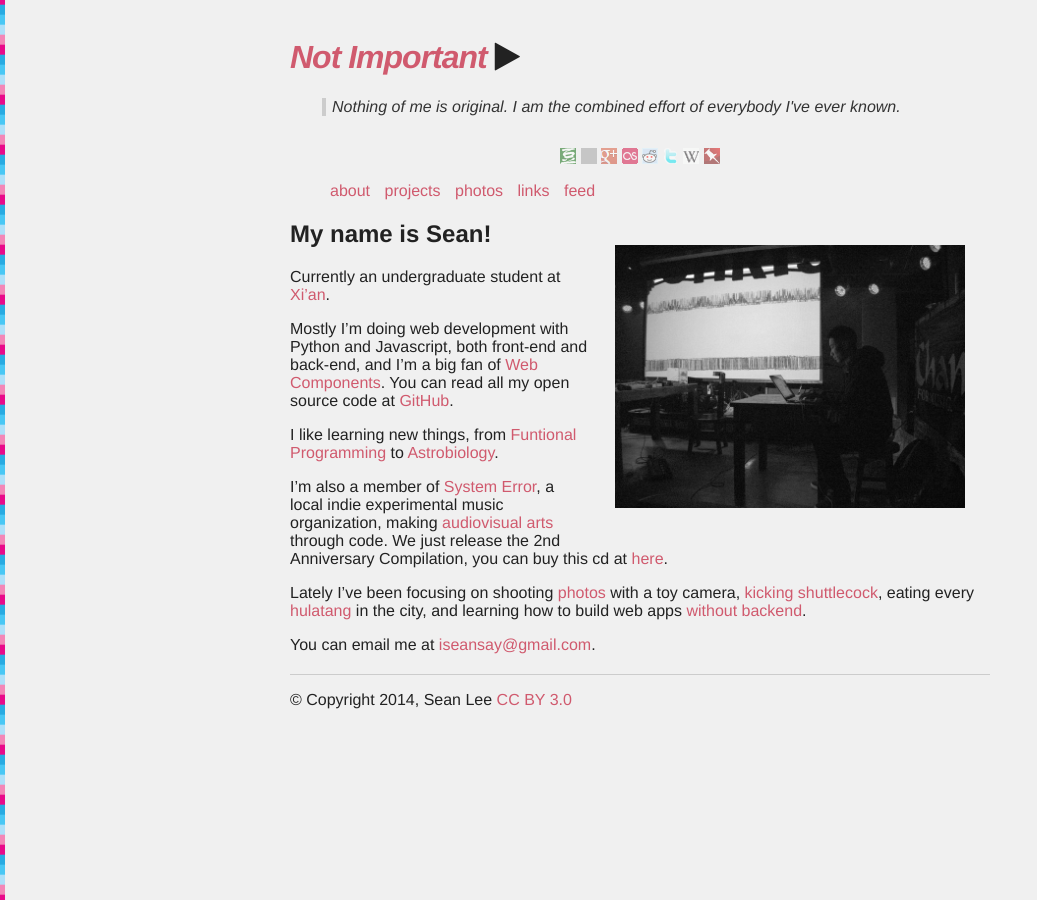
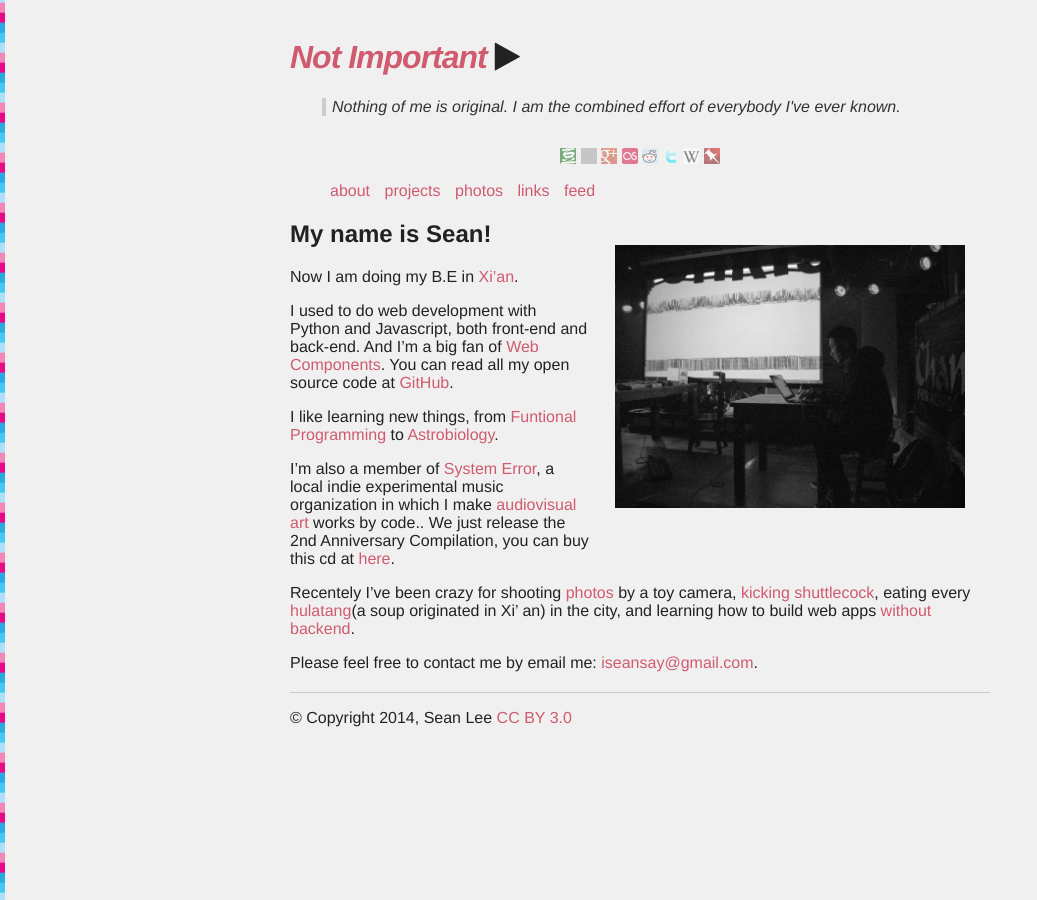
Before and after one commit to lisongx/notimportant.org, a Jekyll site: the page built from index.md, in a window 1280 px wide. Shown: the whole page, without its empty margins (0-1037 px from the left). Built offline with Jekyll 4.4.1, drawn with Linux system fonts in a browser that asks for light colours; nearby versions of some CDN libraries; some web fonts are replaced; grey boxes are pictures that could not be loaded.

Commit message:
grammers

```diff
--- a/_includes/intro.md
+++ b/_includes/intro.md
@@ -2,17 +2,17 @@
 
 ## My name is Sean!
 
-Currently an undergraduate student at [Xi'an][xian].
+Now I am doing my B.E in [Xi'an][xian].
 
-Mostly I'm doing web development with Python and Javascript, both front-end and back-end, and I'm a big fan of [Web Components][web_components]. You can read all my open source code at [GitHub][github].
+I used to do web development with Python and Javascript, both front-end and back-end. And I'm a big fan of [Web Components][web_components]. You can read all my open source code at [GitHub][github].
 
 I like learning new things, from [Funtional Programming][progfun] to [Astrobiology][astrobiology].
 
-I'm also a member of [System Error][system_error], a local indie experimental music organization, making [audiovisual arts][kunjinkao_video] through code. We just release the 2nd Anniversary Compilation, you can buy this cd at [here][se2].
+I'm also a member of [System Error][system_error], a local indie experimental music organization in which I make [audiovisual art][kunjinkao_video] works by code.. We just release the 2nd Anniversary Compilation, you can buy this cd at [here][se2].
 
-Lately I've been focusing on shooting [photos][photos] with a toy camera, [kicking shuttlecock][jianzi], eating every [hulatang][] in the city, and learning how to build web apps [without backend][nobackend].
+Recentely I’ve been crazy for shooting [photos][photos] by a toy camera, [kicking shuttlecock][jianzi], eating every [hulatang][hulatang](a soup originated in Xi' an) in the city, and learning how to build web apps [without backend][nobackend].
 
-You can email me at <iseansay@gmail.com>.
+Please feel free to contact me by email me: <iseansay@gmail.com>.
 
 [xian]: http://en.wikipedia.org/wiki/Xi%27an
 [web_components]: http://www.w3.org/TR/components-intro/
```
